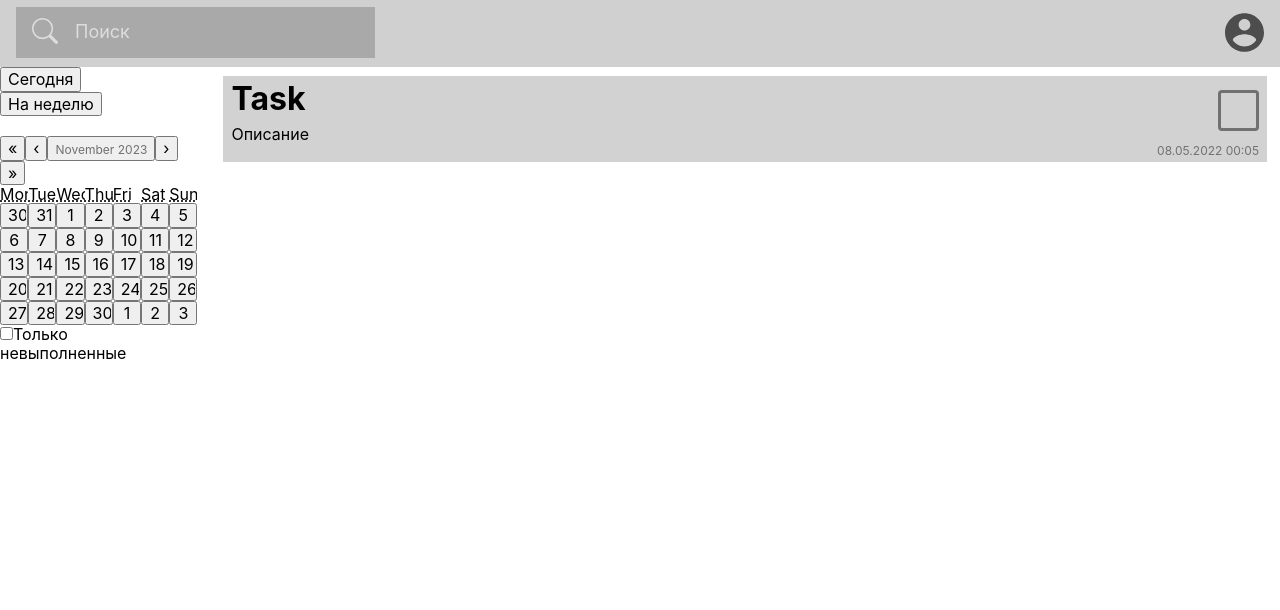
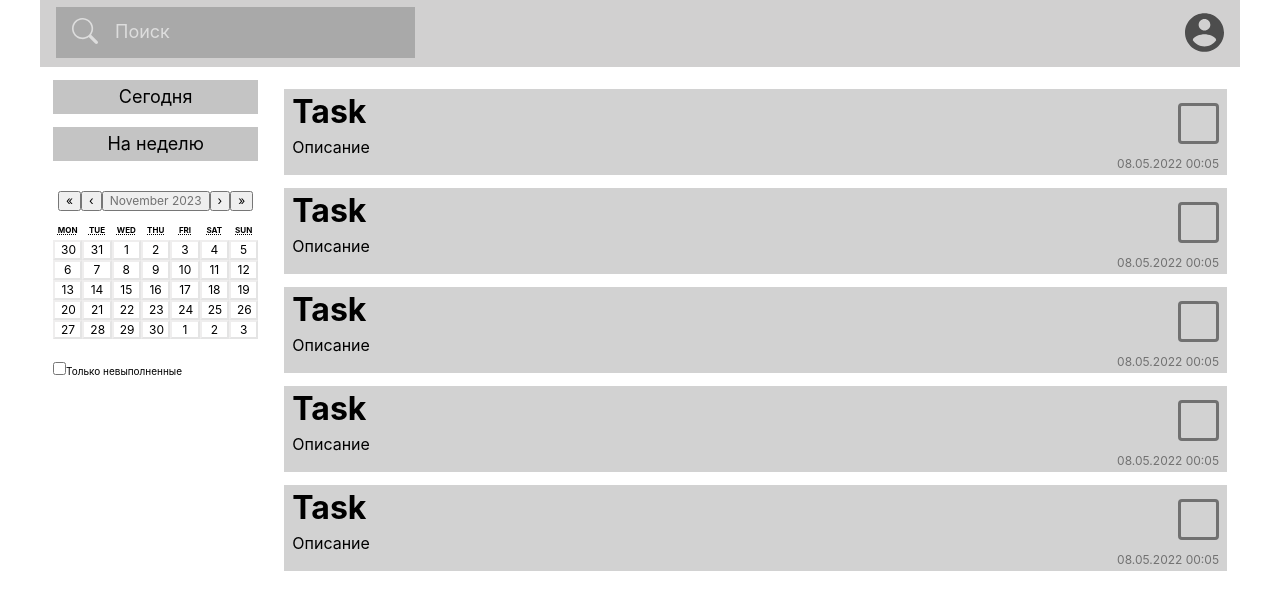
Before and after one commit to Pustovna/todo-list, a React (Create React App) app: page / in a window 1280 px wide. Shown: the top 610 px of the page. Built offline with nearby package versions, Linux system fonts and the light colour scheme.

Commit message:
style of calendar changed

```diff
--- a/src/components/CalendarBoard/calendar.css
+++ b/src/components/CalendarBoard/calendar.css
@@ -6,5 +6,32 @@
   width: 100%;
   margin-top: 20px;
   background-color: white;
-  max-width: 200px;
+  max-width: 250px;
+  font-size: 12px;
 }
+
+
+.react-calendar__tile {
+  background-color: transparent;
+  border-color: rgba(124, 122, 122, 0.116);
+  cursor: pointer;
+}
+.react-calendar__month-view__weekdays {
+  text-align: center;
+  text-transform: uppercase;
+  font-weight: bold;
+  font-size: 8px;
+  margin-top: 5px;
+  margin-bottom: 5px;
+}
+
+.react-calendar__navigation {
+  margin-bottom: 10px;
+  margin-top: 10px;
+  border: none;
+  background-color: transparent;
+  font-size: 12px;
+  font-weight: bold;
+  color: #4f4f4f;
+  text-transform: uppercase;
+}
--- a/src/components/Header/header.css
+++ b/src/components/Header/header.css
@@ -5,4 +5,6 @@
     padding: 7px 16px 9px;
     display: flex;
     justify-content: space-between;
+    max-width: 1200px;
+    margin: auto;
 }
--- a/src/components/Layout/layout.css
+++ b/src/components/Layout/layout.css
@@ -1,4 +1,7 @@
 .container {
     display: flex;
     padding-right: 13px;
+    padding-left: 13px;
+    max-width: 1200px;
+    margin: auto;
 }
--- a/src/components/TableConditions/TableConditions.jsx
+++ b/src/components/TableConditions/TableConditions.jsx
@@ -1,4 +1,5 @@
 import CalendarBoard from "../CalendarBoard/CalendarBoard";
+import "./table.css";
 
 import { useState } from 'react';
 
@@ -10,16 +11,16 @@ const TableConditions = () => {
     };
 
     return (
-        <div>
+        <div className="table-container">
             <div>
-                <button>Сегодня</button>
+                <button class="table-button">Сегодня</button>
             </div>
             <div>
-                <button>На неделю</button>
+                <button class="table-button">На неделю</button>
             </div>
 
             <CalendarBoard />
-            <div>
+            <div className="table-check">
                 <label>
                     <input
                         type="checkbox"
--- /dev/null
+++ b/src/components/TableConditions/table.css
@@ -0,0 +1,26 @@
+.table-container {
+    width: 250px
+}
+
+.table-button {
+    display: flex;
+    justify-content: space-between;
+    align-items: center;
+    width: 100%;
+    height: 34px;
+    font-size: 18px;
+    text-align: center;
+    padding: 5px 8px;
+    margin: 13px 0 0 0;
+    background-color: #C4C4C4;
+    border: none;
+    display: flex;
+    align-items: center;
+    justify-content: center;
+    cursor: pointer;
+}
+
+.table-check {
+    font-size: 10px;
+    margin-top: 23px;
+}
--- a/src/components/TaskBoard/Task/task.css
+++ b/src/components/TaskBoard/Task/task.css
@@ -7,6 +7,7 @@
     align-items: flex-end;
     background-color: var(--task-background);
     padding: 5px 8px;
+    margin: 13px 0 0 0;
 }
 
 .task {
--- a/src/components/TaskBoard/TaskBoard.jsx
+++ b/src/components/TaskBoard/TaskBoard.jsx
@@ -7,6 +7,11 @@ const TaskBoard = () => {
         <div className="task-board">
             <div class="task-list">
             <Task></Task>
+            <Task></Task>
+            <Task></Task>
+
+            <Task></Task>
+            <Task></Task>
             </div>
         </div>
 
```
